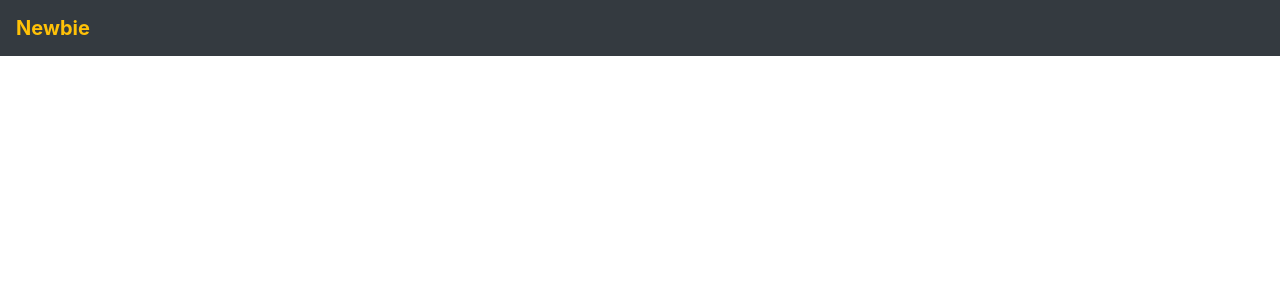
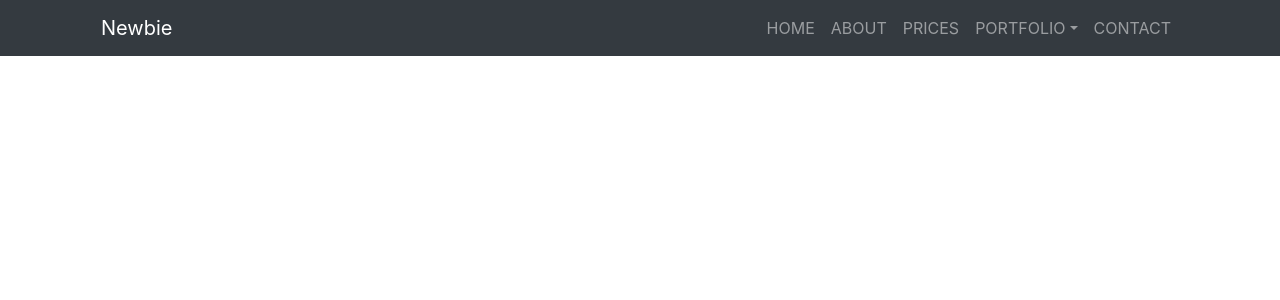
Before and after one commit to shahzain-lab/bootstrap, a React (Create React App) app: page / in a window 1280 px wide. Shown: the top 300 px of the page. Built offline with nearby package versions, Linux system fonts and the light colour scheme.

Commit message:
setup navbar

```diff
--- a/package.json
+++ b/package.json
@@ -12,6 +12,7 @@
     "@types/react-dom": "^16.9.8",
     "bootstrap": "^4.5.3",
     "react": "^17.0.1",
+    "react-bootstrap": "^1.4.3",
     "react-dom": "^17.0.1",
     "react-scripts": "4.0.1",
     "typescript": "^4.0.3",
--- a/src/components/Header.tsx
+++ b/src/components/Header.tsx
@@ -1,16 +1,33 @@
 import React from 'react'
+import { Navbar,Nav, NavDropdown } from 'react-bootstrap';
 
 export const Header = () => {
     return (
         <div>
-          <nav className="navbar navbar-expand-md bg-dark navbar-dark">
-              <a className="navbar-brand text-warning font-weight-bold" href='#'>
-                  Newbie
-              </a>
-              <button className="navbar-toggler" type="button" data-toggle="collapse" data-target="#navbar">
-                  <span className="navbar-toggler-icon"></span>
-              </button>
-              </nav>
+            <nav className="bg-dark">
+            <div className="container">
+        <Navbar collapseOnSelect expand="lg" bg="dark" variant="dark">
+  <Navbar.Brand href="#home">Newbie</Navbar.Brand>
+  <Navbar.Toggle aria-controls="responsive-navbar-nav" />
+  <Navbar.Collapse id="responsive-navbar-nav">
+    <Nav className="ml-auto text-center">
+      <Nav.Link href="#features">HOME</Nav.Link>
+      <Nav.Link href="#features">ABOUT</Nav.Link>
+      <Nav.Link href="#pricing">PRICES</Nav.Link>
+      <NavDropdown title="PORTFOLIO" id="collasible-nav-dropdown">
+        <NavDropdown.Item  className="bg-dark text-white" href="#action/3.1">Web development</NavDropdown.Item>
+        <NavDropdown.Item  className="bg-dark text-white" href="#action/3.2">Native APP</NavDropdown.Item>
+        <NavDropdown.Item  className="bg-dark text-white" href="#action/3.3">UI-Designer</NavDropdown.Item>
+        <NavDropdown.Divider />
+        <NavDropdown.Item  className="bg-dark text-white" href="#action/3.4">MySelf</NavDropdown.Item>
+      </NavDropdown>
+      <Nav.Link href="#features">CONTACT</Nav.Link>
+    </Nav>
+
+  </Navbar.Collapse>
+</Navbar>
+</div>
+</nav>
         </div>
     )
 }
```
Also changed, not shown: 2 other files (tests, documents, lock files or other folders).
